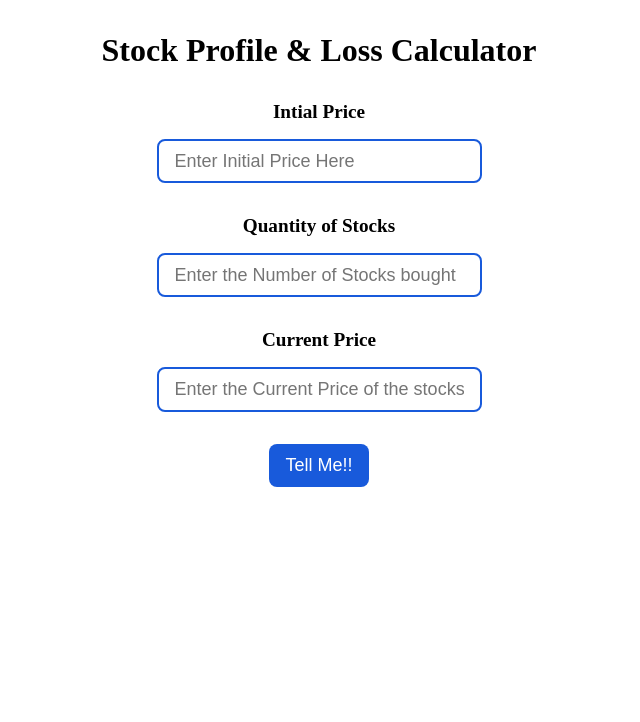
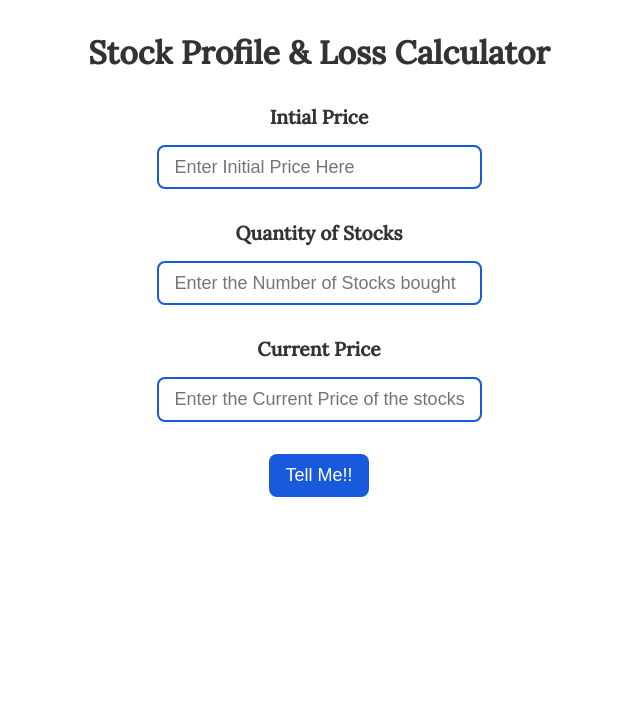
Before and after one commit to abhisheksahani-nova/Stock-profit---loss-calculator, a plain HTML site: page index.html in a window 1280 px wide. Shown: the top 722 px of the page, without its empty margins (321-961 px from the left). Drawn offline with Linux system fonts and the light colour scheme.

Commit message:
Add fonts and color

```diff
--- a/index.html
+++ b/index.html
@@ -4,6 +4,14 @@
     <meta charset="UTF-8" />
     <meta name="viewport" content="width=device-width, initial-scale=1.0" />
     <title>Stock Profit & Loss Calculator</title>
+
+    <link rel="preconnect" href="https://fonts.googleapis.com">
+    <link rel="preconnect" href="https://fonts.gstatic.com" crossorigin>
+    <link href="https://fonts.googleapis.com/css2?family=Source+Sans+Pro&display=swap" rel="stylesheet">
+
+    <link rel="preconnect" href="https://fonts.googleapis.com">
+    <link rel="preconnect" href="https://fonts.gstatic.com" crossorigin>
+    <link href="https://fonts.googleapis.com/css2?family=Lora:wght@500&display=swap" rel="stylesheet">
 
     <link rel="stylesheet" href="style.css" />
 
--- a/style.css
+++ b/style.css
@@ -6,7 +6,9 @@
 }
 
 body {
+  font-family: 'Source Sans Pro', sans-serif;
   text-align: center;
+  color: #333333;
 }
 
 a {
@@ -19,11 +21,13 @@ li {
 
 /* Header */
 header h1 {
+  font-family: 'Lora', serif;
   text-align: center;
   margin: 2rem;
 }
 
 .input-label {
+  font-family: 'Lora', serif;
   display: block;
   font-size: larger;
   margin: 2rem 0px;
@@ -54,6 +58,7 @@ header h1 {
 }
 
 .output {
+  font-family: 'Lora', serif;
   font-size: x-large;
   font-weight: 600;
   margin: 2rem 0;
```
